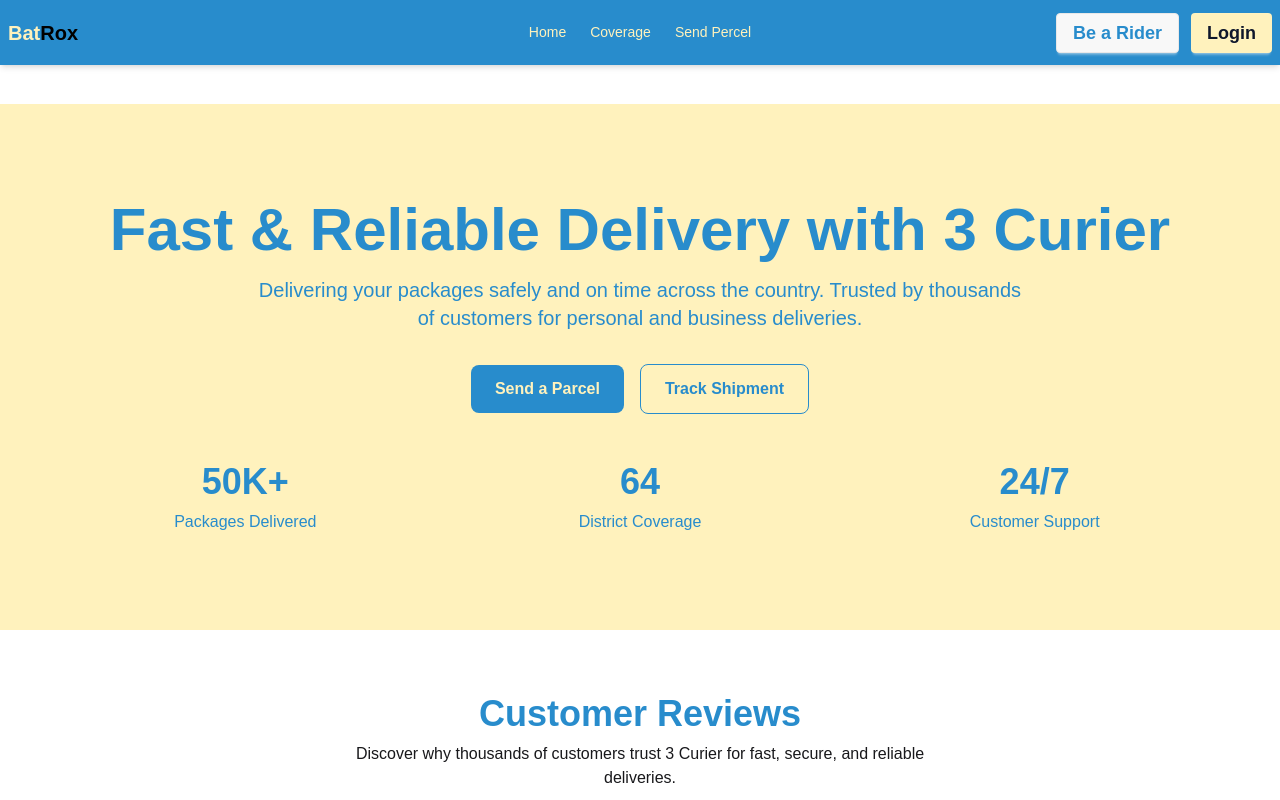
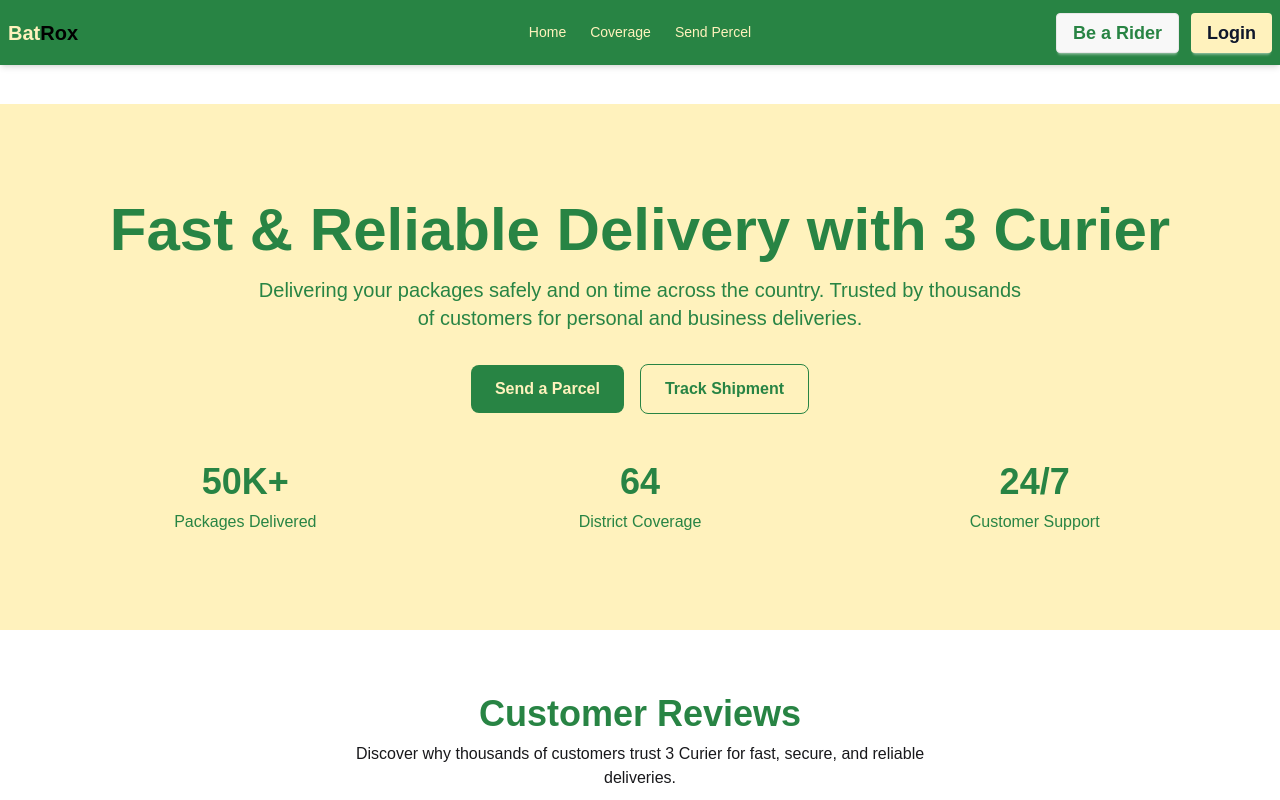
Before and after one commit to RohanR05/batrox-curier, a React (Vite) app: page / in a window 1280 px wide. Shown: the top 800 px of the page. Built offline with nearby package versions, Linux system fonts and the light colour scheme; no server answers.

Commit message:
color change

```diff
--- a/src/index.css
+++ b/src/index.css
@@ -14,6 +14,6 @@
   name: "light";
   default: true;
   --color-primary: #fff2bd;
-  --color-secondary: #288ccc;
+  --color-secondary: #288444;
   --color-info:#ffffff;
 }
```
